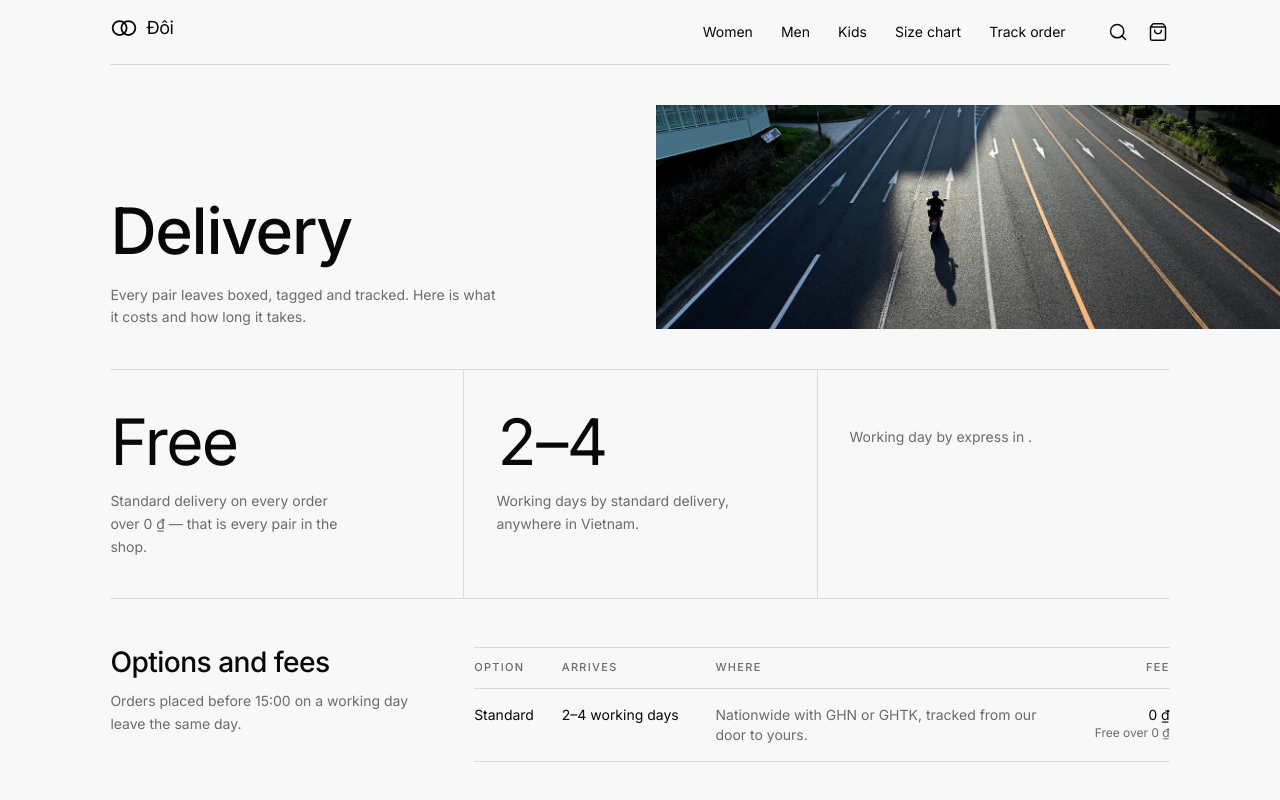
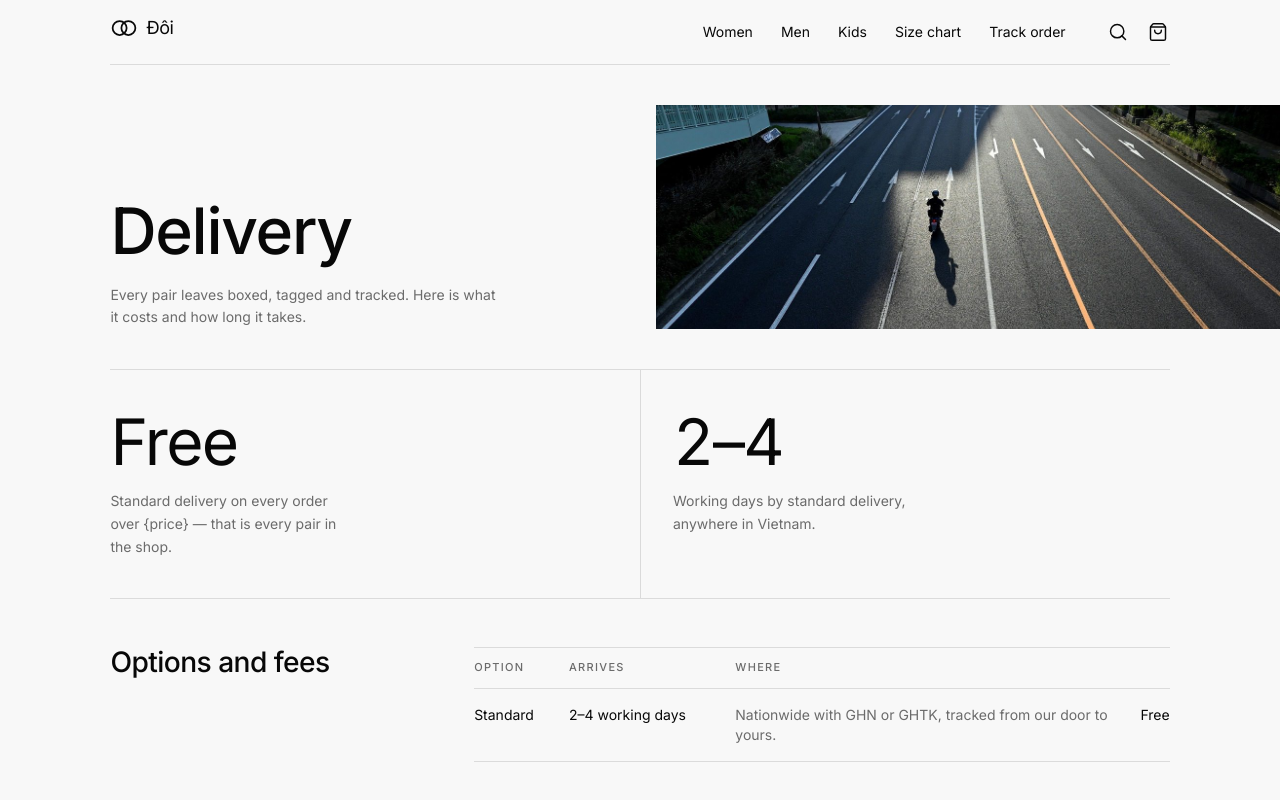
Before and after one commit to ThanhNV121097/project-007ec16a, a React (Vite) app in the folder code/frontend/: page /shipping in a window 1280 px wide. Shown: the top 800 px of the page. Built offline with nearby package versions, Linux system fonts and the light colour scheme.

Commit message:
ui: Delivery page shows two figures and one free option, no fee, threshold, cut-off or express

```diff
--- a/code/frontend/src/pages/Shipping.tsx
+++ b/code/frontend/src/pages/Shipping.tsx
@@ -1,28 +1,19 @@
 import { T, useContent } from "../editable";
 import { usePageMeta } from "../seo";
 import { useCollection, useRecord } from "../data";
-import { formatPrice } from "../lib/format";
-import { fill, type DeliveryOption, type ShopTerms } from "../lib/shop";
+import type { DeliveryOption, ShopTerms } from "../lib/shop";
 import HeadPicture from "../components/HeadPicture";
 import FaqRows from "../components/FaqRows";
 import OutlinePill from "../components/OutlinePill";
 import Rule from "../components/Rule";
 
-/** The three oversized figures, from the shop's own terms. */
-function figuresOf(terms: ShopTerms | undefined, fig: Record<string, string>, free: string, values: Record<string, string>) {
-  const t = terms ?? ({} as Partial<ShopTerms>);
-  return [
-    { big: free, line: fill(fig.free ?? "", values) },
-    { big: t.standard_days ?? "", line: fill(fig.standard ?? "", values) },
-    { big: t.express_days ?? "", line: fill(fig.express ?? "", values) },
-  ];
-}
-
 /**
- * DELIVERY: the three things a buyer asks — what it costs, how long, how
- * fast it can be — set as oversized figures on a hairline, then the options
- * as a table with the fees right-aligned, then the questions. Every number
- * is the shop's own term in src/data, so the owner changes it once.
+ * DELIVERY: the two things a buyer asks — does it cost anything, how long
+ * does it take — set as oversized figures on a hairline, then the options as
+ * a table with the cost right-aligned, then the questions. Delivery is free
+ * on every order, so the cost is the bag's own word for it (pages.cart.free)
+ * and the days are the shop's own term in src/data, so the owner changes
+ * each once.
  */
 export default function Shipping() {
   usePageMeta("pages.shipping.title", "pages.shipping.description");
@@ -31,14 +22,10 @@ export default function Shipping() {
   const free = useContent("pages.cart.free");
   const fig = useContent<Record<string, string>>("pages.shipping.figures");
   const cols = useContent<Record<string, string>>("pages.shipping.columns");
-  const freeFrom = useContent("pages.shipping.free_from");
-  const values = {
-    price: formatPrice(terms?.free_delivery_from ?? 0),
-    cities: terms?.express_cities ?? "",
-    cutoff: terms?.dispatch_cutoff ?? "",
-  };
-  const figures = figuresOf(terms, fig ?? {}, free, values);
-  const cutoffLine = fill(useContent("pages.shipping.cutoff"), values);
+  const figures = [
+    { big: free, line: fig?.free ?? "" },
+    { big: terms?.standard_days ?? "", line: fig?.standard ?? "" },
+  ];
   return (
     <>
       <section className="grid gap-6 pb-10 pt-8 lg:grid-cols-12 lg:gap-8 lg:pt-10">
@@ -49,7 +36,7 @@ export default function Shipping() {
         <HeadPicture src="/images/head-delivery.jpg" alt={useContent("pages.shipping.head_alt")} className="lg:col-span-6 lg:col-start-7" />
       </section>
       <Rule />
-      <section className="grid border-b border-line sm:grid-cols-3">
+      <section className="grid border-b border-line sm:grid-cols-2">
         {figures.map((f, i) => (
           <div key={i} className={`py-10 ${i > 0 ? "border-t border-line sm:border-l sm:border-t-0 sm:pl-8" : "sm:pr-8"}`}>
             <p className="text-[length:var(--size-h1)] leading-none tabular-nums tracking-tight text-ink">{f.big}</p>
@@ -60,7 +47,6 @@ export default function Shipping() {
       <section className="grid gap-8 py-12 lg:grid-cols-12">
         <div className="lg:col-span-4">
           <T k="pages.shipping.options_heading" as="h2" className="text-[length:var(--size-h2)] leading-[1.1] text-ink" />
-          <p className="mt-3 max-w-[34ch] text-sm leading-relaxed text-ink-soft">{cutoffLine}</p>
         </div>
         <div className="overflow-x-auto lg:col-span-8">
           <table className="w-full min-w-[32rem] text-sm">
@@ -69,7 +55,7 @@ export default function Shipping() {
                 <th scope="col" className="py-3 text-left font-medium">{cols?.option}</th>
                 <th scope="col" className="py-3 text-left font-medium">{cols?.time}</th>
                 <th scope="col" className="py-3 text-left font-medium">{cols?.where}</th>
-                <th scope="col" className="py-3 text-right font-medium">{cols?.fee}</th>
+                <th scope="col" className="py-3 text-right font-medium">{cols?.cost}</th>
               </tr>
             </thead>
             <tbody>
@@ -78,10 +64,7 @@ export default function Shipping() {
                   <th scope="row" className="py-4 pr-4 text-left font-normal text-ink">{o.name}</th>
                   <td className="py-4 pr-4 text-ink">{o.days}</td>
                   <td className="max-w-[36ch] py-4 pr-4 text-ink-soft">{o.note}</td>
-                  <td className="py-4 text-right tabular-nums text-ink">
-                    {formatPrice(o.fee)}
-                    {o.id === "standard" && <span className="block text-xs text-ink-soft">{fill(freeFrom, values)}</span>}
-                  </td>
+                  <td className="py-4 text-right tabular-nums text-ink">{free}</td>
                 </tr>
               ))}
             </tbody>
```
